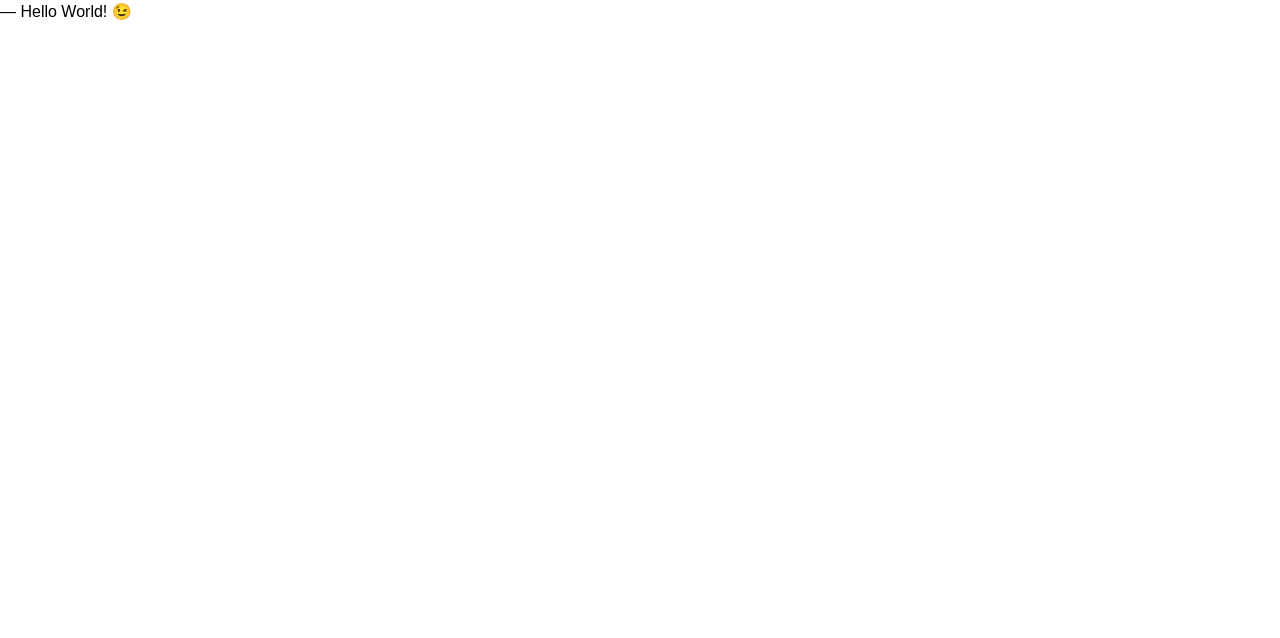
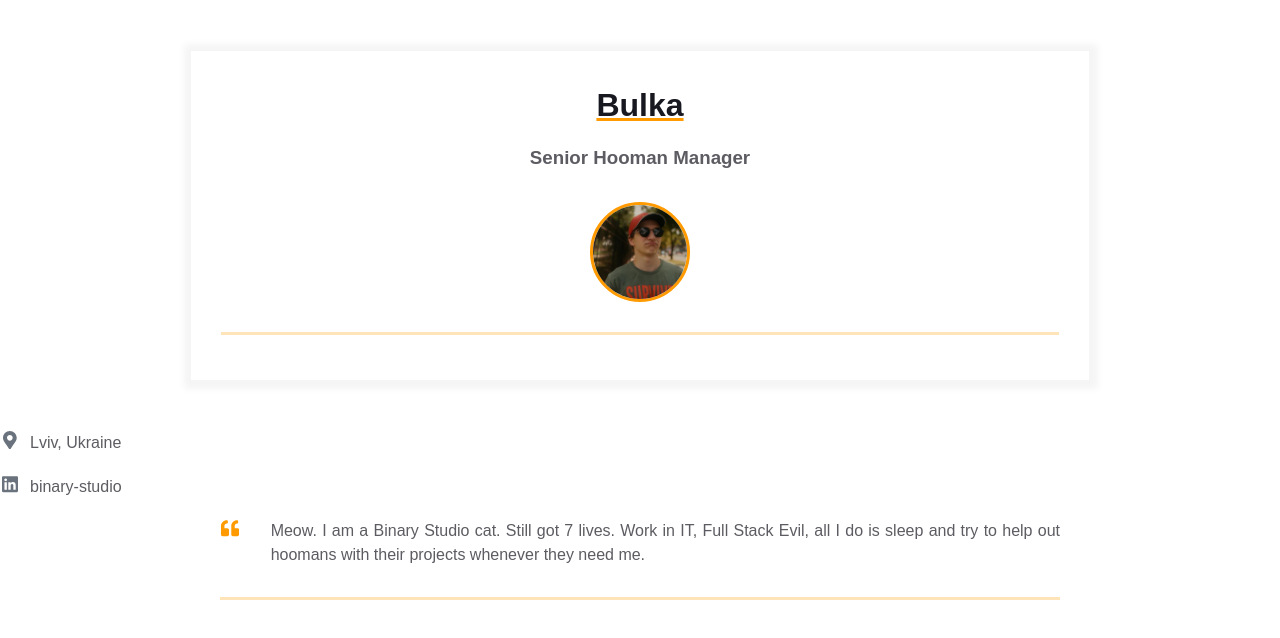
Before and after one commit to bogdan9876/my-resume, a plain HTML site: page index.html in a window 1280 px wide. Drawn offline with Linux system fonts and the light colour scheme.

Commit message:
add demo resume page

```diff
--- a/index.html
+++ b/index.html
@@ -8,7 +8,70 @@
 </head>
 
 <body>
-    ― Hello World! &#x1F609;
+    <main>
+        <div class="resume">
+            <div class="container">
+                <div class="resume__block">
+                    <h1 class="contact-info__header">Bulka</h1>
+                    <h3 class="contact-info__sub-header">Senior Hooman Manager</h3>
+
+                    <div class="contact_info_container fh">
+                        <div class="contact-info__block"></div>
+
+                        <div class="contact-info__block contact-info__block--center">
+                            <img class="contact-info__avatar" src="assets/avatar.jpg" alt="Avatar" />
+                        </div>
+
+                        <div class="contact-info__block"></div>
+                    </div>
+                </div>
+            </div>
+        </div>
+    </main>
+    <a href="" rel="author" class="contact-info__item">
+        <div class="contact-info__item-icon-wrapper">
+            <svg class="contact-info__item-icon" xmlns="http://www.w3.org/2000/svg" viewBox="0 0 384 512">
+                <path d="M172.268 501.67C26.97 291.031 0 269.413 0 192 0 85.961 85.961 0
+              192 0s192 85.961 192 192c0 77.413-26.97 99.031-172.268 309.67-9.535
+              13.774-29.93 13.773-39.464 0zM192 272c44.183 0 80-35.817
+              80-80s-35.817-80-80-80-80 35.817-80 80 35.817 80 80 80z"></path>
+            </svg>
+        </div>
+        <span>Lviv, Ukraine</span>
+    </a>
+    <a href="https://ua.linkedin.com/company/binary-studio_241166" rel="author" class="contact-info__item">
+        <div class="contact-info__item-icon-wrapper">
+            <svg class="contact-info__item-icon" xmlns="http://www.w3.org/2000/svg" viewBox="0 0 448 512">
+                <path d="M416 32H31.9C14.3 32 0 46.5 0 64.3v383.4C0 465.5 14.3 480 31.9
+              480H416c17.6 0 32-14.5 32-32.3V64.3c0-17.8-14.4-32.3-32-32.3zM135.4
+              416H69V202.2h66.5V416zm-33.2-243c-21.3 0-38.5-17.3-38.5-38.5S80.9
+              96 102.2 96c21.2 0 38.5 17.3 38.5 38.5 0 21.3-17.2 38.5-38.5
+              38.5zm282.1 243h-66.4V312c0-24.8-.5-56.7-34.5-56.7-34.6 0-39.9
+              27-39.9 54.9V416h-66.4V202.2h63.7v29.2h.9c8.9-16.8 30.6-34.5
+              62.9-34.5 67.2 0 79.7 44.3 79.7 101.9V416z"></path>
+            </svg>
+        </div>
+        <span>binary-studio</span>
+    </a>
+    <div class="container">
+        <div class="resume__block">
+            <div class="intro">
+                <div class="intro__icon-wrapper">
+                    <svg class="intro__icon" xmlns="http://www.w3.org/2000/svg" viewBox="0 0 512 512">
+                        <path d="M464 256h-80v-64c0-35.3 28.7-64 64-64h8c13.3 0 24-10.7
+                  24-24V56c0-13.3-10.7-24-24-24h-8c-88.4 0-160 71.6-160 160v240c0
+                  26.5 21.5 48 48 48h128c26.5 0 48-21.5
+                  48-48V304c0-26.5-21.5-48-48-48zm-288 0H96v-64c0-35.3 28.7-64
+                  64-64h8c13.3 0 24-10.7 24-24V56c0-13.3-10.7-24-24-24h-8C71.6 32 0
+                  103.6 0 192v240c0 26.5 21.5 48 48 48h128c26.5 0
+                  48-21.5 48-48V304c0-26.5-21.5-48-48-48z"></path>
+                    </svg>
+                </div>
+                <p class="intro_text">Meow. I am a Binary Studio cat. Still got 7 lives. Work in IT, Full Stack Evil,
+                    all I do is sleep and try to help out hoomans with their projects whenever they need me.</p>
+            </div>
+        </div>
+    </div>
 </body>
 
 
```
Also changed, not shown: assets/avatar.jpg (added).
